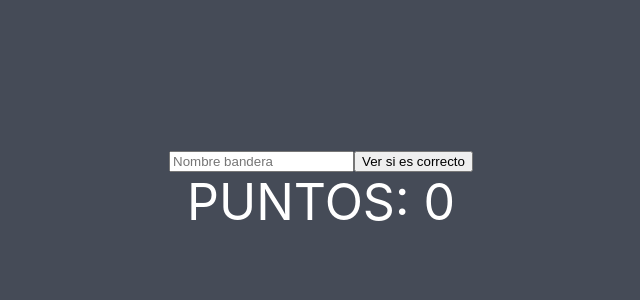
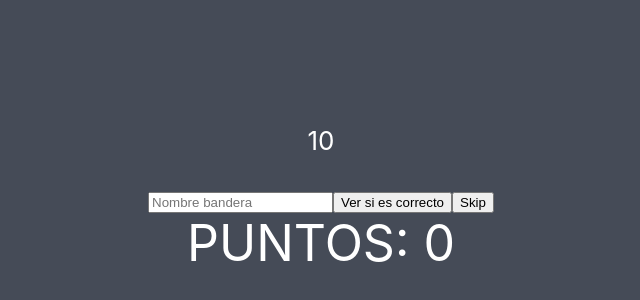
Before and after one commit to maarpe/TP6-EFSI-Banderas, a React (Create React App) app in the folder tp6paises/: page / in a window 1280 px wide. Shown: the part 214-514 px from the top of the page, without its empty margins (319-959 px from the left). Built offline with nearby package versions, Linux system fonts and the light colour scheme; no server answers.

Commit message:
Falta arreglar timer

```diff
--- a/tp6paises/src/App.js
+++ b/tp6paises/src/App.js
@@ -7,6 +7,7 @@ function App() {
   const [nombre, setNombre] = useState('');
   const [paises, setPaises] = useState([]);
   const [randomPais, setRandom] = useState({});
+  const [timer, setTimer] = useState(15);
 
   useEffect(() => {
     axios.get('https://countriesnow.space/api/v0.1/countries/flag/images')
@@ -20,28 +21,44 @@ function App() {
 
   }, []);
 
+  useEffect(() => {
+    setTimeout(function() {
+      if (timer > 0) {
+        console.log(timer);
+        setTimer(timer - 1);
+      } else {
+        console.log("¡Tiempo terminado!");
+        setTimer(15);
+        cambiarPais();
+      }
+    }, 1000);
+  }, [timer]);
+
   let cambiarPais = () => {
     let id = Math.floor(Math.random() * (paises.length + 1));
-    setPaises(paises[id]);
+    setRandom(paises[id]);
+    if(contador > 0) setContador(contador - 1);
   }
 
-  useEffect(() => {
+  let validarNombre = (e) => {
     if(nombre === randomPais.name){
-      contador = contador + 10;
-      cambiarPais();
-    }
-    else{
+      setContador(10);
+    } else{
       if(contador > 0) setContador(contador - 1);
     }
-  })
+    cambiarPais();
+    setNombre('');
+  }
 
   return (
     <div className='App-header'>
+      <p className='timer'>{timer}</p>
       <div className='container'>
         {randomPais.flag ? <img src={randomPais.flag} /> : <div></div>}
         <div className='botonSubmit'>
-          <input type="text" class="form-control" placeholder="Nombre bandera" onSubmit={(e) => setNombre(e.target.value)} />
-          <button onSubmit={contador}>Ver si es correcto</button>
+          <input type="text" className="form-control" placeholder="Nombre bandera" onKeyUp={(e) => setNombre(e.target.value)} />
+          <button onClick={(e) => validarNombre(e)}>Ver si es correcto</button>
+          <button className='skip' onClick={() => cambiarPais()}>Skip</button>
           <div className='contador'>
             PUNTOS: {contador}
           </div>
--- a/tp6paises/src/index.js
+++ b/tp6paises/src/index.js
@@ -6,9 +6,7 @@ import reportWebVitals from './reportWebVitals';
 
 const root = ReactDOM.createRoot(document.getElementById('root'));
 root.render(
-  <React.StrictMode>
     <App />
-  </React.StrictMode>
 );
 
 // If you want to start measuring performance in your app, pass a function
```
